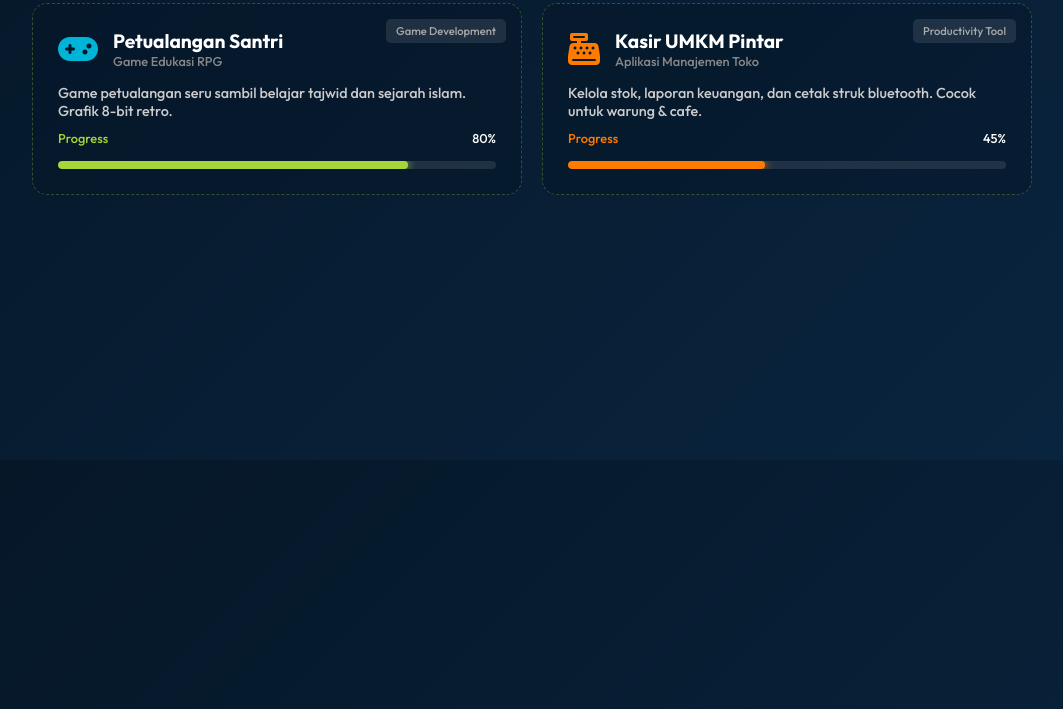
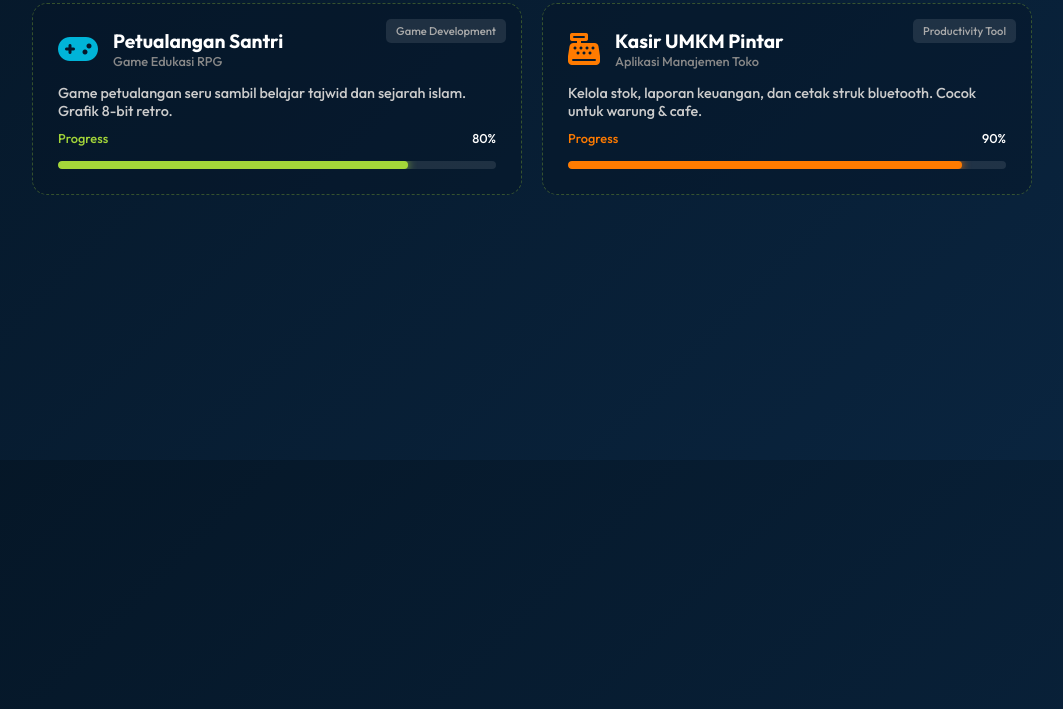
Before and after one commit to appwebiatech/AppWebiatech, a plain HTML site: page index.html in a window 1280 px wide. Shown: the part 1940-2649 px from the top of the page, without its empty margins (108-1171 px from the left). Drawn offline with Linux system fonts and the light colour scheme.

Commit message:
Update index.html

```diff
--- a/index.html
+++ b/index.html
@@ -470,10 +470,10 @@
                 </p>
                 <div style="display:flex; justify-content:space-between; font-size:0.8rem; margin-bottom:5px;">
                     <span style="color:var(--orange);">Progress</span>
-                    <span style="color:white;">45%</span>
+                    <span style="color:white;">90%</span>
                 </div>
                 <div class="progress-container">
-                    <div class="progress-bar" style="width: 45%; background: var(--orange); box-shadow: 0 0 10px var(--orange);"></div>
+                    <div class="progress-bar" style="width: 90%; background: var(--orange); box-shadow: 0 0 10px var(--orange);"></div>
                 </div>
             </div>
 
```
